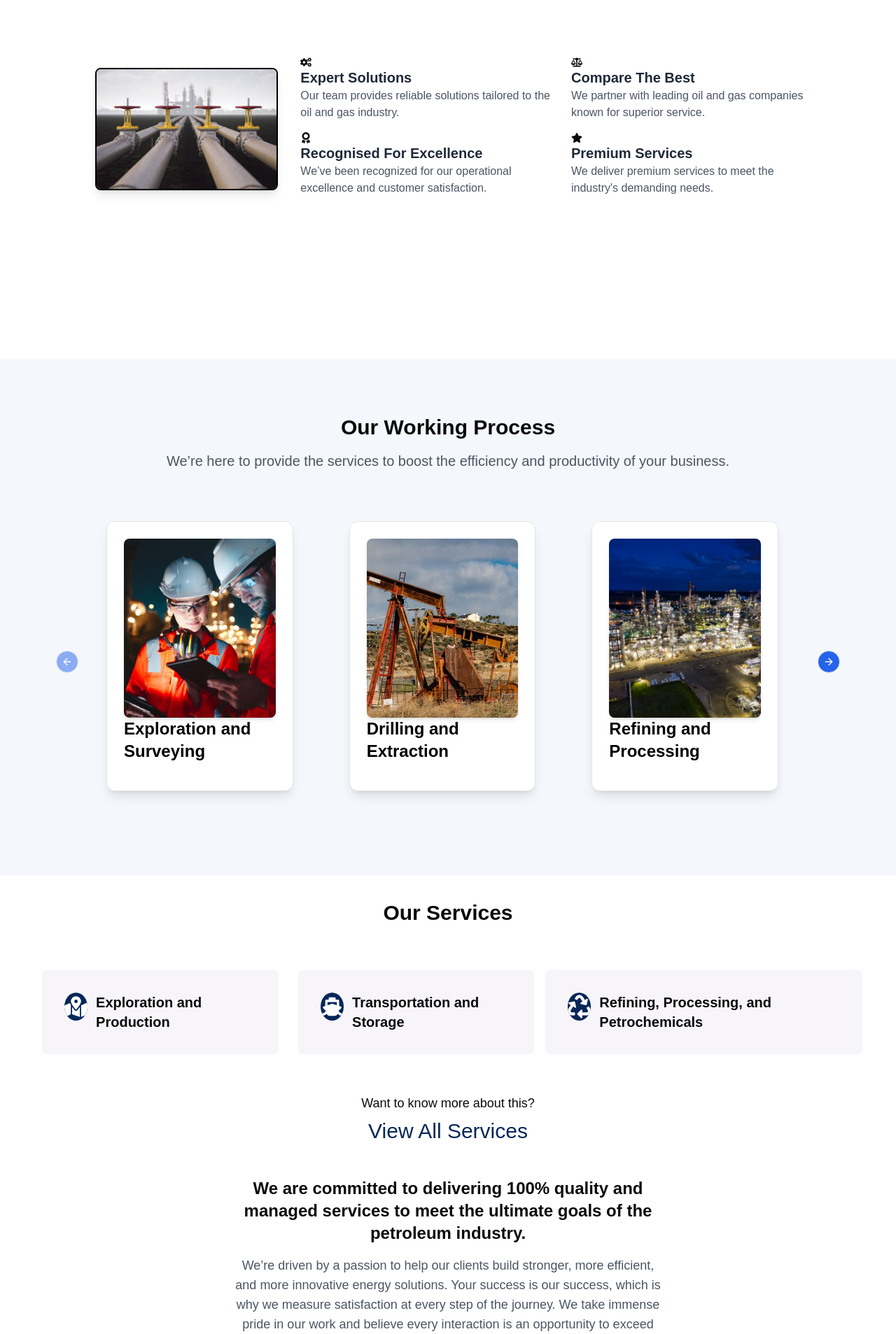
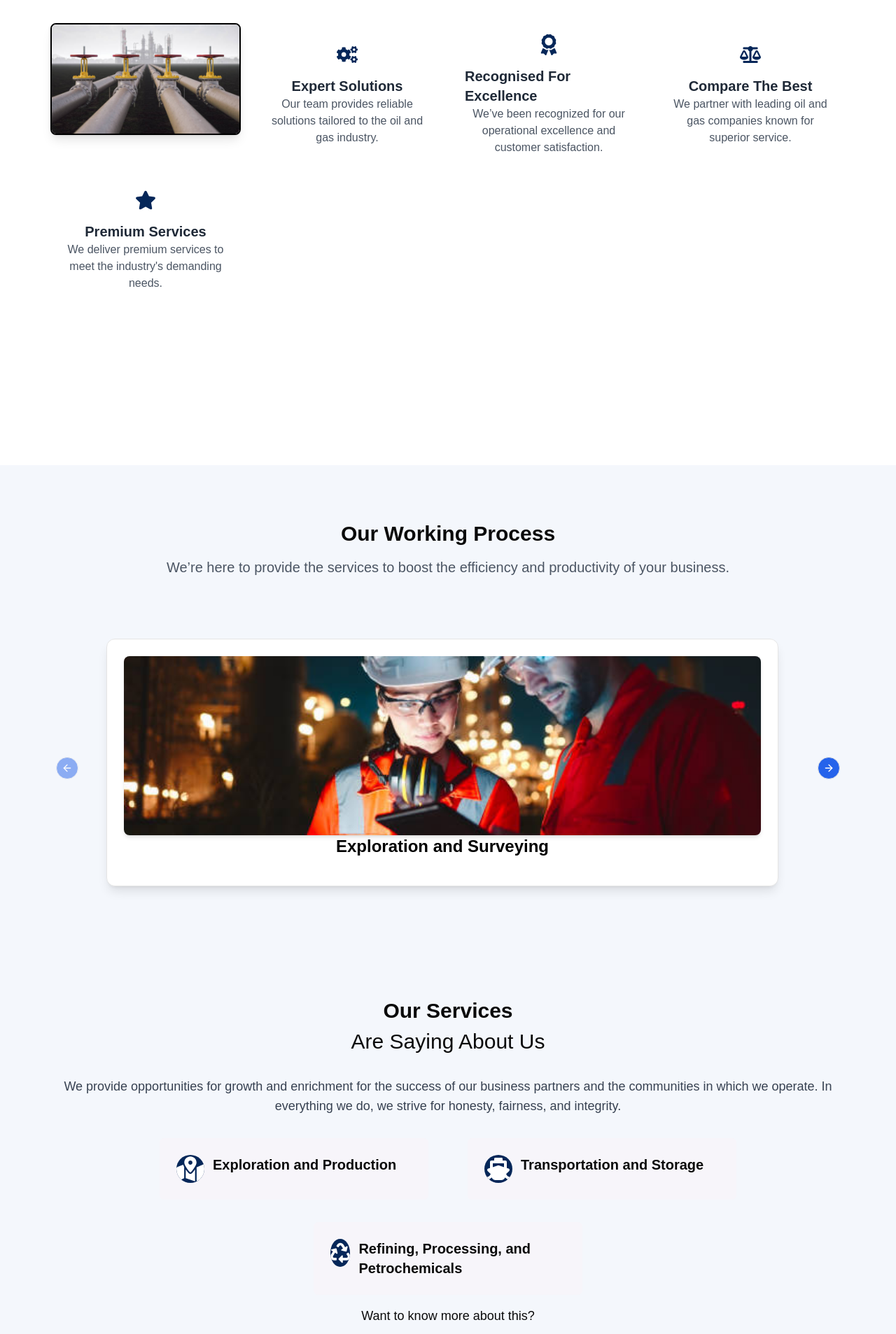
Before and after one commit to Awais1967/omvpk, a Next.js app: page / in a window 1280 px wide. Shown: the part 960-2867 px from the top of the page at 70% size. Built offline with nearby package versions, Linux system fonts and the light colour scheme.

Commit message:
update the style

```diff
--- a/src/components/CoreService.tsx
+++ b/src/components/CoreService.tsx
@@ -3,35 +3,46 @@ import { FaMapMarkedAlt, FaShip, FaRecycle } from 'react-icons/fa';
 import Image from 'next/image';
 const CoreService = () => {
     return (
-        <div>
-  <div className="mt-5">
-    <h3 className="text-3xl font-bold text-center p-4">Our Services</h3>
+      <div className="bg-[#F4F7FC] flex justify-center items-center p-6">
+  <div className="w-full max-w-6xl">
+    <div className="text-center mb-8">
+      <h3 className="text-3xl font-bold">Our Services</h3>
+      <p className="text-3xl m-2 cursor-pointer">Are Saying About Us</p>
     </div>
 
-  <div className="flex justify-center items-center p-6 m-6 space-x-4">
-    <div className="flex p-8 mx-3 rounded-md bg-[#F7F5FA] text-xl font-semibold">
+    <div className="text-center mb-8 px-4">
+      <p className="text-lg text-gray-700">
+        We provide opportunities for growth and enrichment for the success of our business partners and the communities in which we operate. In everything we do, we strive for honesty, fairness, and integrity.
+      </p>
+    </div>
+
+    {/* Service Cards */}
+    <div className="flex flex-wrap justify-center gap-4 sm:gap-6 md:gap-8">
+      <div className="flex p-6 mx-3 rounded-md bg-[#F7F5FA] text-xl font-semibold w-full sm:w-1/2 md:w-1/3">
         <FaMapMarkedAlt size={40} style={{ color: 'white', borderRadius: '50%', background: '#052759' }} />
-      <h3 className="px-3 text-xl justify-center items-center">Exploration and Production</h3>
+        <h3 className="px-3 text-xl">Exploration and Production</h3>
       </div>
-    <div className="flex p-8 mx-5 rounded-md bg-[#F7F5FA] text-xl font-semibold">
+      <div className="flex p-6 mx-3 rounded-md bg-[#F7F5FA] text-xl font-semibold w-full sm:w-1/2 md:w-1/3">
         <FaShip size={40} style={{ color: 'white', borderRadius: '50%', background: '#052759' }} />
-      <h3 className="px-3 text-xl justify-center items-center">Transportation and Storage</h3>
+        <h3 className="px-3 text-xl">Transportation and Storage</h3>
       </div>
-    <div className="flex p-8 mx-3 rounded-md bg-[#F7F5FA] text-xl font-semibold">
+      <div className="flex p-6 mx-3 rounded-md bg-[#F7F5FA] text-xl font-semibold w-full sm:w-1/2 md:w-1/3">
         <FaRecycle size={40} style={{ color: 'white', borderRadius: '50%', background: '#052759' }} />
-      <h3 className="px-3 text-xl justify-center items-center">Refining, Processing, and Petrochemicals</h3>
+        <h3 className="px-3 text-xl">Refining, Processing, and Petrochemicals</h3>
       </div>
     </div>
 
-  <div className="flex justify-center items-center p-2  m-2 text-xl">
+    {/* "Want to know more?" Section */}
+    <div className="flex justify-center items-center p-2 m-2 text-xl">
       <div className="text-center">
         <h3 className="text-lg">Want to know more about this?</h3>
         <p className="text-[#052759] text-3xl m-2 cursor-pointer hover:underline">View All Services</p>
       </div>
     </div>
 
+    {/* Text Content Section */}
     <div className="flex justify-center items-center w-full p-6">
-    <div className="text-center w-full md:w-1/2">
+      <div className="text-center w-full sm:w-3/4 md:w-1/2 lg:w-1/3">
         <p className="text-2xl font-bold mb-4">
           We are committed to delivering 100% quality and managed services to meet the ultimate goals of the petroleum industry.
         </p>
@@ -41,7 +52,8 @@ const CoreService = () => {
       </div>
     </div>
 
-  <div className="grid grid-cols-1 sm:grid-cols-2 md:grid-cols-3 gap-4  px-32 rounded-md">
+    {/* Image Grid */}
+    <div className="grid grid-cols-1 sm:grid-cols-2 md:grid-cols-3 gap-4 px-4 sm:px-6 md:px-8">
       <div className="flex justify-center">
         <Image src='/CoreServices/chemicalprocessingorrecyclingservices.jpg' alt='01' height={400} width={500} className="rounded-lg shadow-lg" />
       </div>
@@ -71,6 +83,8 @@ const CoreService = () => {
       </div>
     </div>
   </div>
+</div>
+
 
 
 
--- a/src/components/Navbar.tsx
+++ b/src/components/Navbar.tsx
@@ -1,7 +1,6 @@
 // "use clientside"
 import React from 'react'
 import Image from 'next/image'
-import logo from '@/assets/omv.png'
 
 const Navbar = () => {
   return (
--- a/src/components/Services.tsx
+++ b/src/components/Services.tsx
@@ -3,34 +3,49 @@ import Image from 'next/image'
 import { FaCogs,FaAward,FaBalanceScale,FaStar  } from "react-icons/fa";
 const Services = () => {
   return (
-    <div className='p-12 m-12'>
-      <div className='grid grid-flow-col grid-rows-8 gap-4 p-4 m-2 h-1/2'>
-      <div className='row-span-8 h-40 p-4'>
-        <Image src='/services.jpg' alt="services not found" width={400} height={500} className="rounded-lg shadow-lg border-black border-2"/>
+    <div className="p-6 sm:p-8 lg:p-12">
+    <div className="grid grid-cols-1 sm:grid-cols-2 md:grid-cols-4 gap-4 p-4 m-2">
+      {/* Image Section */}
+      <div className="col-span-1 sm:col-span-2 md:col-span-1 h-40">
+        <Image
+          src='/services.jpg'
+          alt="services not found"
+          width={400}
+          height={500}
+          className="rounded-lg shadow-lg border-black border-2 w-full h-full object-cover"
+        />
       </div>
-      <div className='row-span-4'>
-      <FaCogs />
 
-        <h1 className="text-xl font-semibold text-gray-800">Expert Solutions</h1>
-      <p className="text-gray-600">Our team provides reliable solutions tailored to the oil and gas industry.</p></div>
-      <div className='row-span-4'>
-      <FaAward />
+      {/* Expert Solutions */}
+      <div className="col-span-1 flex flex-col items-center justify-center p-4">
+        <FaCogs className="text-3xl text-[#052759]" />
+        <h1 className="text-xl font-semibold text-gray-800 mt-4">Expert Solutions</h1>
+        <p className="text-gray-600 text-center">Our team provides reliable solutions tailored to the oil and gas industry.</p>
+      </div>
 
-        <h1 className="text-xl font-semibold text-gray-800">Recognised For Excellence</h1>
-      <p className="text-gray-600">We’ve been recognized for our operational excellence and customer satisfaction.</p></div>
-      <div className='row-span-4'>
-      <FaBalanceScale />
+      {/* Recognised For Excellence */}
+      <div className="col-span-1 flex flex-col items-center justify-center p-4">
+        <FaAward className="text-3xl text-[#052759]" />
+        <h1 className="text-xl font-semibold text-gray-800 mt-4">Recognised For Excellence</h1>
+        <p className="text-gray-600 text-center">We’ve been recognized for our operational excellence and customer satisfaction.</p>
+      </div>
 
-        <h1 className="text-xl font-semibold text-gray-800">Compare The Best</h1>
-      <p className="text-gray-600">We partner with leading oil and gas companies known for superior service.</p></div>
-      <div className='row-span-4'>
-      <FaStar />
-        <h1 className="text-xl font-semibold text-gray-800">Premium Services</h1>
-      <p className="text-gray-600">We deliver premium services to meet the industry's demanding needs.</p></div>
+      {/* Compare The Best */}
+      <div className="col-span-1 flex flex-col items-center justify-center p-4">
+        <FaBalanceScale className="text-3xl text-[#052759]" />
+        <h1 className="text-xl font-semibold text-gray-800 mt-4">Compare The Best</h1>
+        <p className="text-gray-600 text-center">We partner with leading oil and gas companies known for superior service.</p>
+      </div>
 
+      {/* Premium Services */}
+      <div className="col-span-1 flex flex-col items-center justify-center p-4">
+        <FaStar className="text-3xl text-[#052759]" />
+        <h1 className="text-xl font-semibold text-gray-800 mt-4">Premium Services</h1>
+        <p className="text-gray-600 text-center">We deliver premium services to meet the industry's demanding needs.</p>
+      </div>
     </div>
+  </div>
 
-    </div>
 
   )
 }
--- a/src/components/Working.tsx
+++ b/src/components/Working.tsx
@@ -11,7 +11,7 @@ import Image from 'next/image'
 const Working = () => {
   return (
     <>
-   <div className="bg-[#F4F7FC] h-full w-full  mt-40 p-20">
+      <div className="bg-[#F4F7FC] h-full w-full mt-40 p-8 sm:p-12 lg:p-20">
         <div className="text-center mb-12">
           <h3 className="font-bold text-3xl mb-4">Our Working Process</h3>
           <p className="text-xl text-gray-600">
@@ -27,35 +27,32 @@ const Working = () => {
             className="w-full max-w-5xl"
           >
             <CarouselContent>
-        {[
-          {
+              {[{
                 title: "Exploration and Surveying",
-            image:"/working/ExplorationandSurveying.jpg",
+                image: "/working/ExplorationandSurveying.jpg",
               },
               {
                 title: "Drilling and Extraction",
-            image:"/working/extraction.jpeg",
+                image: "/working/extraction.jpeg",
               },
-        //   {
-        //     title: "Transportation",
-        //     image:"/ExplorationandSurveying.jpg",
-        //   },
               {
                 title: "Refining and Processing",
-            image:"/working/RefiningandProcessing.jpeg",
+                image: "/working/RefiningandProcessing.jpeg",
               },
               {
                 title: "Research and Innovation",
-            image:"/working/ResearchandInnovation.jpg",
+                image: "/working/ResearchandInnovation.jpg",
               },
               ].map((item, index) => (
-          <CarouselItem key={index} className="md:basis-1/2 lg:basis-1/3 px-4">
+                <CarouselItem key={index} className="w-full sm:w-1/2 lg:w-1/3 p-4">
                   <div className="p-6">
                     <Card className="h-full bg-white rounded-xl shadow-lg">
                       <CardContent className="flex flex-col items-center justify-center p-6 h-full">
-
-                 <Image  src={item.image}
-                    alt={item.title} width={500} height={500}
+                        <Image
+                          src={item.image}
+                          alt={item.title}
+                          width={500}
+                          height={500}
                           className="w-full h-64 object-cover rounded-lg shadow-md"
                         />
                         <span className="text-2xl font-semibold text-black mb-4">{item.title}</span>
@@ -74,6 +71,7 @@ const Working = () => {
         </div>
       </div>
 
+
     </>
   )
 }
```
Lines whose indentation alone changed are shown as unchanged.
